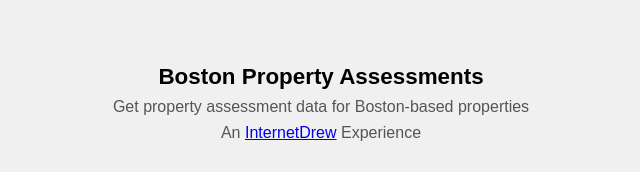
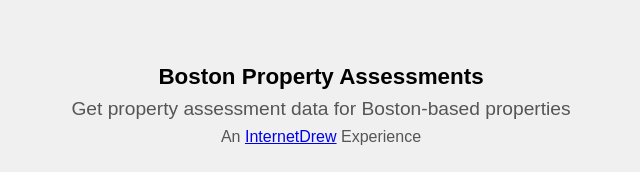
Before and after one commit to internetdrew/boston-property-assessments, a React (Vite) app: page / in a window 1280 px wide. Shown: the top 172 px of the page, without its empty margins (319-959 px from the left). Built offline with nearby package versions, Linux system fonts and the light colour scheme.

Commit message:
add descriptions

```diff
--- a/index.html
+++ b/index.html
@@ -4,7 +4,10 @@
     <meta charset="UTF-8" />
     <link rel="icon" type="image/svg+xml" href="/vite.svg" />
     <meta name="viewport" content="width=device-width, initial-scale=1.0" />
-    <meta name="description" content="" />
+    <meta
+      name="description"
+      content="Instant access to official Boston property values and assessment details"
+    />
 
     <!-- Facebook Meta Tags -->
     <meta
@@ -13,7 +16,10 @@
     />
     <meta property="og:type" content="website" />
     <meta property="og:title" content="Boston Property Assessments" />
-    <meta property="og:description" content="" />
+    <meta
+      property="og:description"
+      content="Instant access to official Boston property values and assessment details"
+    />
     <meta
       property="og:image"
       content="https://boston-property-assessments.vercel.app/og-image.png"
@@ -30,7 +36,10 @@
       content="https://boston-property-assessments.vercel.app/"
     />
     <meta name="twitter:title" content="Boston Property Assessments" />
-    <meta name="twitter:description" content="" />
+    <meta
+      name="twitter:description"
+      content="Instant access to official Boston property values and assessment details"
+    />
     <meta
       name="twitter:image"
       content="https://boston-property-assessments.vercel.app/og-image.png"
--- a/src/App.css
+++ b/src/App.css
@@ -12,11 +12,11 @@
 }
 
 #header h2 {
-  font-size: 1rem;
+  font-size: 1.2rem;
   font-weight: 400;
+  color: #555;
 }
 
-#header h2,
 #built-by {
   color: #555;
 }
```
